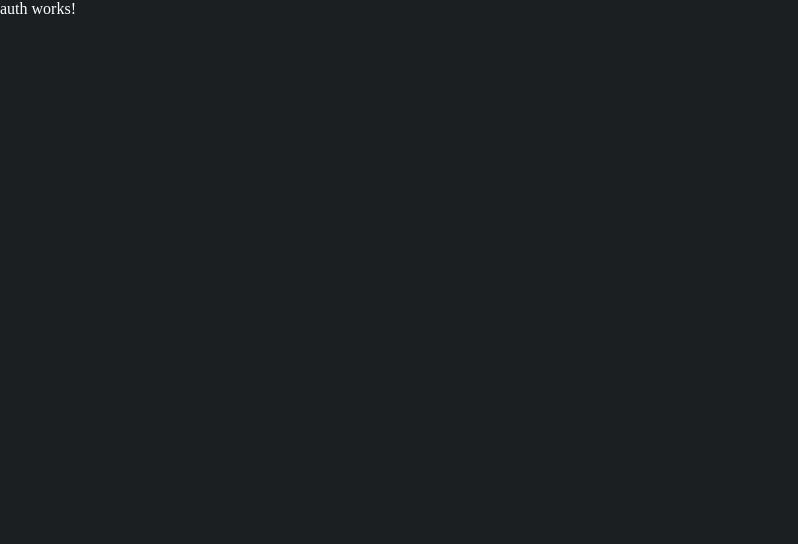
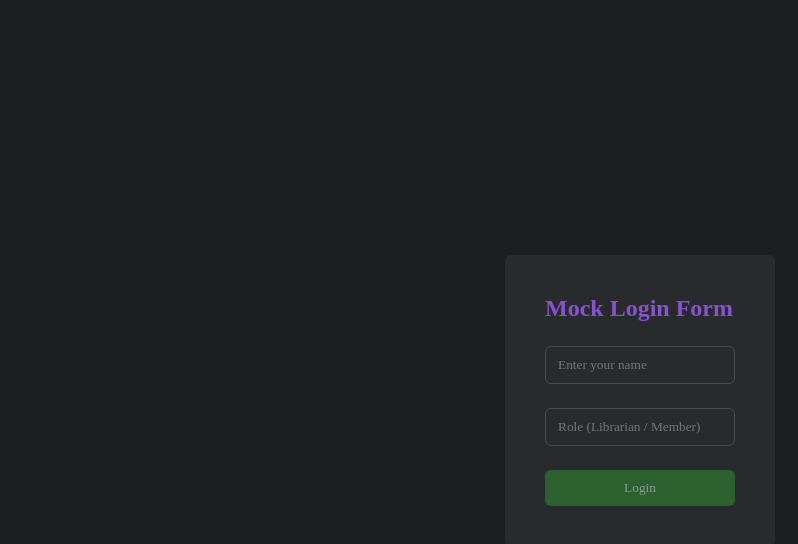
Before and after one commit to basakjeet08/Angular-Module-Two-Exam, an Angular app: page /auth in a window 1280 px wide. Shown: the top 544 px of the page, without its empty margins (0-798 px from the left). Built offline with nearby package versions, Linux system fonts and the light colour scheme; a web font is replaced by a local one.

Commit message:
feat : Added Mock Login for User.

```diff
--- /dev/null
+++ b/src/app/Models/User.ts
@@ -0,0 +1,6 @@
+import { UserRole } from './UserRole';
+
+export class User {
+  readonly id: string = crypto.randomUUID();
+  constructor(readonly name: string, readonly role: UserRole) {}
+}
--- /dev/null
+++ b/src/app/Models/UserRole.ts
@@ -0,0 +1,4 @@
+export enum UserRole {
+  LIBRARIAN = 'Librarian',
+  MEMBER = 'Member',
+}
--- a/src/app/app.module.ts
+++ b/src/app/app.module.ts
@@ -5,10 +5,11 @@ import { AppRoutingModule } from './app-routing.module';
 import { AppComponent } from './app.component';
 import { AuthComponent } from './components/auth/auth.component';
 import { HomeComponent } from './components/home/home.component';
+import { FormsModule } from '@angular/forms';
 
 @NgModule({
   declarations: [AppComponent, AuthComponent, HomeComponent],
-  imports: [BrowserModule, AppRoutingModule],
+  imports: [BrowserModule, AppRoutingModule, FormsModule],
   providers: [],
   bootstrap: [AppComponent],
 })
--- a/src/app/components/auth/auth.component.css
+++ b/src/app/components/auth/auth.component.css
@@ -0,0 +1,15 @@
+:host {
+  height: 100vh;
+
+  display: flex;
+  align-items: center;
+  justify-content: center;
+}
+
+.p-40 {
+  padding: 40px;
+}
+
+.g-24 {
+  gap: 24px;
+}
--- a/src/app/components/auth/auth.component.html
+++ b/src/app/components/auth/auth.component.html
@@ -1 +1,46 @@
-<p>auth works!</p>
+<form
+  class="card-container col-container p-40 g-24"
+  (ngSubmit)="onLoginClick()"
+  #formContainer="ngForm"
+>
+  <h2>Mock Login Form</h2>
+
+  <!-- Container for the name field -->
+  <div class="col-container">
+    <input
+      type="text"
+      name="name"
+      placeholder="Enter your name"
+      required
+      [(ngModel)]="userInput.name"
+      #name="ngModel"
+    />
+
+    <!-- Error text for the name field -->
+    <p class="error-text" *ngIf="!name.valid && name.touched">
+      Please provide the name field
+    </p>
+  </div>
+
+  <!-- Container for the Role input -->
+  <div class="col-container">
+    <input
+      type="text"
+      name="role"
+      placeholder="Role (Librarian / Member)"
+      required
+      [(ngModel)]="userInput.role"
+      #role="ngModel"
+    />
+
+    <!-- Error text for the role input -->
+    <p class="error-text" *ngIf="!role.valid && role.touched">
+      Please provide the Role
+    </p>
+  </div>
+
+  <!-- This is the login button -->
+  <button class="secondary-btn" type="submit" [disabled]="!formContainer.valid">
+    Login
+  </button>
+</form>
--- a/src/app/components/auth/auth.component.ts
+++ b/src/app/components/auth/auth.component.ts
@@ -1,8 +1,45 @@
 import { Component } from '@angular/core';
+import { ActivatedRoute, Router } from '@angular/router';
+import { User } from 'src/app/Models/User';
+import { UserRole } from 'src/app/Models/UserRole';
+import { AuthService } from 'src/app/services/auth.service';
 
 @Component({
   selector: 'app-auth',
   templateUrl: './auth.component.html',
   styleUrls: ['./auth.component.css'],
 })
-export class AuthComponent {}
+export class AuthComponent {
+  // This is the variable which stores the user input
+  userInput = {
+    name: '',
+    role: '',
+  };
+
+  constructor(
+    private authService: AuthService,
+    private router: Router,
+    private route: ActivatedRoute
+  ) {}
+
+  // This function is invoked when the user clicks on the login button
+  onLoginClick() {
+    const userRole =
+      this.userInput.role === UserRole.LIBRARIAN
+        ? UserRole.LIBRARIAN
+        : UserRole.MEMBER;
+
+    // Calling the api call for login
+    this.authService
+      .mockLoginUser(new User(this.userInput.name, userRole))
+      .subscribe({
+        next: () => {
+          this.router.navigate(['../', 'home'], { relativeTo: this.route });
+        },
+
+        error: (error: Error) => {
+          alert(`Error Occured ${error.message}`);
+        },
+      });
+  }
+}
--- /dev/null
+++ b/src/app/services/auth.service.ts
@@ -0,0 +1,45 @@
+import { Injectable } from '@angular/core';
+import { Subject, tap, timer } from 'rxjs';
+import { User } from '../Models/User';
+
+@Injectable({ providedIn: 'root' })
+export class AuthService {
+  // This is the key for the local storage
+  private USER_DATA_KEY = 'USER_DATA_KEY';
+  private currentUserSubject = new Subject<User | null>();
+
+  // Initializing the constructor if there is a user already present
+  constructor() {
+    const user = this.getUserFromLocal();
+    this.currentUserSubject.next(user);
+  }
+
+  // This function fetches the data from the local storage
+  private getUserFromLocal(): User | null {
+    const data = localStorage.getItem(this.USER_DATA_KEY);
+    return data ? JSON.parse(data) : null;
+  }
+
+  // This function sets the user in the local storage
+  private setUserToLocal(user: User) {
+    localStorage.setItem(this.USER_DATA_KEY, JSON.stringify(user));
+  }
+
+  // This function exposes the current user as readonly observable
+  getCurrentUserSubject() {
+    return this.currentUserSubject.asObservable();
+  }
+
+  // This function mocks a api call with the delay time of 2 seconds
+  mockLoginUser(user: User) {
+    return timer(2000).pipe(
+      tap(() => {
+        // Setting the user at this execution context
+        this.currentUserSubject.next(user);
+
+        // Setting the user for persistence
+        this.setUserToLocal(user);
+      })
+    );
+  }
+}
```
